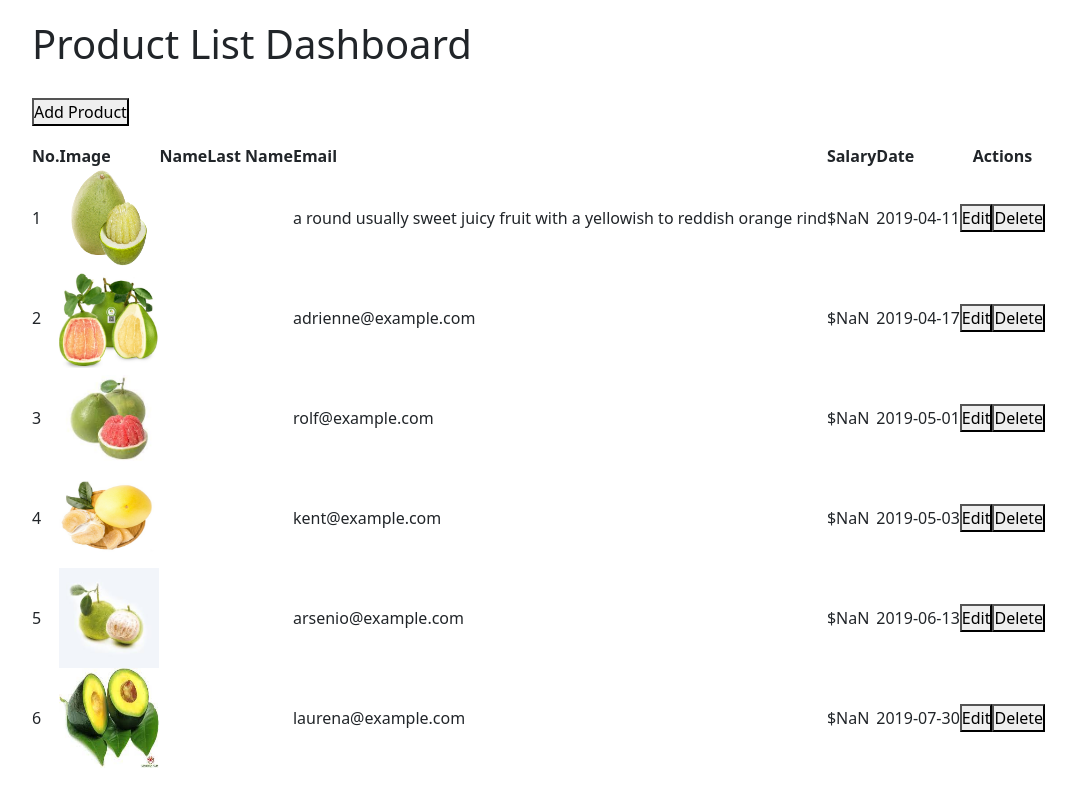
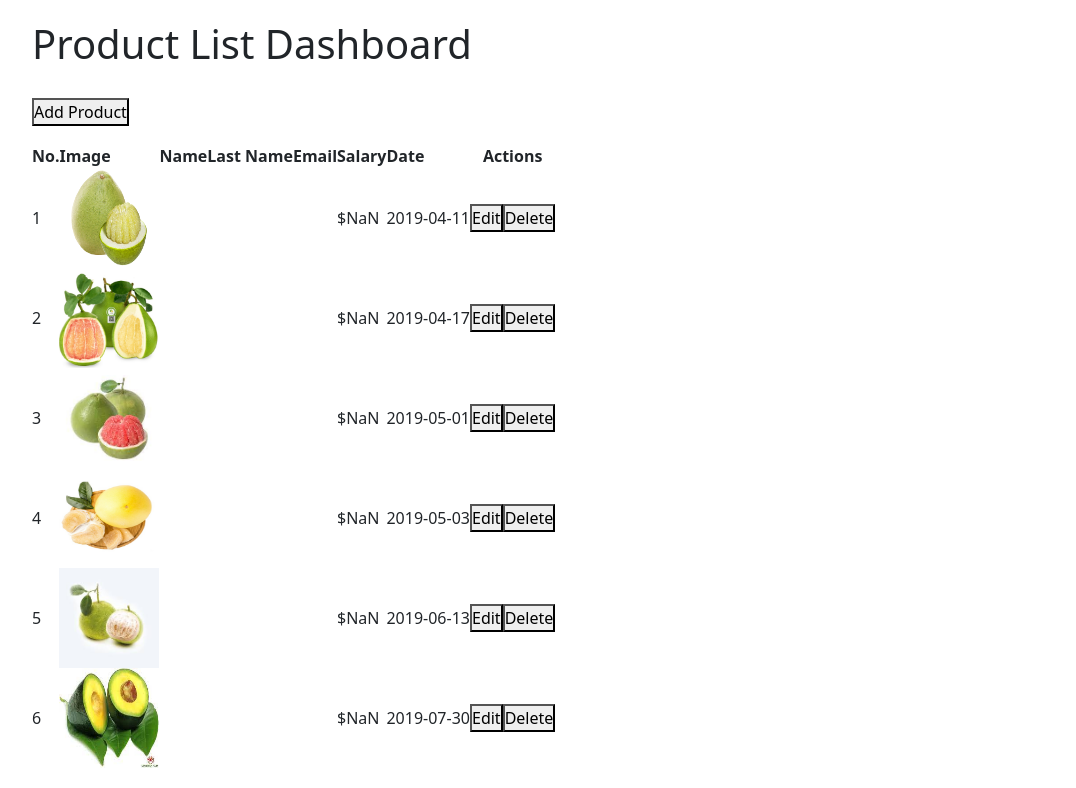
Before and after one commit to huy246302/landingpageweb, a React (Create React App) app: page /dashboard in a window 1280 px wide. Shown: the top 788 px of the page, without its empty margins (50-1126 px from the left). Built offline with nearby package versions, Linux system fonts and the light colour scheme.

Commit message:
no-mesaage

```diff
--- a/src/components/Dashboard/index.js
+++ b/src/components/Dashboard/index.js
@@ -3,14 +3,14 @@ import Swal from 'sweetalert2';
 import { productsData } from '../../data';
 
 const Dashboard = ({ setIsAuthenticated }) => {
-    const [products, setEmployees] = useState(productsData);
+    const [products, setProductsData] = useState(productsData);
     const [selectedEmployee, setSelectedEmployee] = useState(null);
     const [isAdding, setIsAdding] = useState(false);
     const [isEditing, setIsEditing] = useState(false);
 
     useEffect(() => {
       const data = JSON.parse(localStorage.getItem('employees_data'));
-      if (data !== null && Object.keys(data).length !== 0) setEmployees(data);
+      if (data !== null && Object.keys(data).length !== 0) setProductsData(data);
     }, []);
 
     const handleEdit = id => {
@@ -42,7 +42,7 @@ const Dashboard = ({ setIsAuthenticated }) => {
 
           const employeesCopy = products.filter(product => product.id !== id);
           localStorage.setItem('employees_data', JSON.stringify(employeesCopy));
-          setEmployees(employeesCopy);
+          setProductsData(employeesCopy);
         }
       });
     };
@@ -99,7 +99,7 @@ const Dashboard = ({ setIsAuthenticated }) => {
                       }}></img></td>
                       <td>{product.firstName}</td>
                       <td>{product.lastName}</td>
-                      <td>{product.description}</td>
+                      <td>{product.email}</td>
                       <td>{formatter.format(product.salary)}</td>
                       <td>{product.date} </td>
                       <td className="text-right">
@@ -131,7 +131,7 @@ const Dashboard = ({ setIsAuthenticated }) => {
       );
     };
 
-    const Add = ({ products, setEmployees, setIsAdding }) => {
+    const Add = ({ products, setProductsData, setIsAdding }) => {
         const [prodName, setProdName] = useState('');
         const [lastName, setLastName] = useState('');
         const [description, setEmail] = useState('');
@@ -164,7 +164,7 @@ const Dashboard = ({ setIsAuthenticated }) => {
 
           products.push(newEmployee);
           localStorage.setItem('employees_data', JSON.stringify(products));
-          setEmployees(products);
+          setProductsData(products);
           setIsAdding(false);
 
           Swal.fire({
@@ -243,7 +243,7 @@ const Dashboard = ({ setIsAuthenticated }) => {
         );
     };
 
-    const Edit = ({ products, selectedEmployee, setEmployees, setIsEditing }) => {
+    const Edit = ({ products, selectedEmployee, setProductsData, setIsEditing }) => {
         const id = selectedEmployee.id;
 
         const [prodName, setProdName] = useState(selectedEmployee.prodName);
@@ -281,7 +281,7 @@ const Dashboard = ({ setIsAuthenticated }) => {
           }
 
           localStorage.setItem('employees_data', JSON.stringify(products));
-          setEmployees(products);
+          setProductsData(products);
           setIsEditing(false);
 
           Swal.fire({
@@ -370,7 +370,7 @@ const Dashboard = ({ setIsAuthenticated }) => {
         {isAdding && (
           <Add
             products={products}
-            setEmployees={setEmployees}
+            setProductsData={setProductsData}
             setIsAdding={setIsAdding}
           />
         )}
@@ -378,7 +378,7 @@ const Dashboard = ({ setIsAuthenticated }) => {
           <Edit
             products={products}
             selectedEmployee={selectedEmployee}
-            setEmployees={setEmployees}
+            setProductsData={setProductsData}
             setIsEditing={setIsEditing}
           />
         )}
--- a/src/data/index.js
+++ b/src/data/index.js
@@ -20,7 +20,7 @@ const productsData = [
       image: img1,
       prodName: 'Bưởi',
       quantity: 'quả',
-      description: 'a round usually sweet juicy fruit with a yellowish to reddish orange rind',
+      description: 'TP Hồ Chí Minh',
       price: '1000',
       date: '2019-04-11',
     },
@@ -29,7 +29,7 @@ const productsData = [
       image: img2,
       prodName: 'Táo',
       quantity: 'quả',
-      description: 'adrienne@example.com',
+      description: 'Hà Nội',
       price: '80000',
       date: '2019-04-17',
     },
@@ -37,26 +37,26 @@ const productsData = [
       id: 3,
       image: img3,
       prodName: 'Chuối',
-      quantity: 'Hegdal',
-      description: 'rolf@example.com',
+      quantity: 'quả',
+      description: 'Vũng Tàu',
       price: '79000',
       date: '2019-05-01',
     },
     {
       id: 4,
       image: img4,
-      prodName: 'Kent',
-      quantity: 'Rosner',
-      description: 'kent@example.com',
+      prodName: 'Mít',
+      quantity: 'quả',
+      description: 'Cần Giờ',
       price: '56000',
       date: '2019-05-03',
     },
     {
       id: 5,
       image: img5,
-      prodName: 'Arsenio',
-      quantity: 'Grant',
-      description: 'arsenio@example.com',
+      prodName: 'Táo',
+      quantity: 'quả',
+      description: 'Nha Trang',
       price: '65000',
       date: '2019-06-13',
     },
--- a/src/pages/Item/ItemDetailPage.js
+++ b/src/pages/Item/ItemDetailPage.js
@@ -20,7 +20,7 @@ export function ItemDetailPage(props) {
                         <div class="col-lg-4">
                             <div class="right-content">
                                 <h4>{product.prodName}</h4>
-                                <span class="price">{product.salary} VNĐ</span>
+                                <span class="price">{product.price} VNĐ</span>
                                 <h4>Mô tả</h4>
                                 <span>{product.description}</span>
                                 <div class="quantity-content">
@@ -36,7 +36,7 @@ export function ItemDetailPage(props) {
                                     </div>
                                 </div>
                                 <div class="total">
-                                    <h4>Tổng cộng {product.salary} VNĐ</h4>
+                                    <h4>Tổng cộng {product.price} VNĐ</h4>
                                     <div class="main-border-button"><a href="#">Add To Cart</a></div>
                                 </div>
                             </div>
--- a/src/pages/Item/ItemPage.js
+++ b/src/pages/Item/ItemPage.js
@@ -16,8 +16,8 @@ return(
                     </div>
                     <div className="col-md-6 product-imformation">
                       <h4>{content.prodName}</h4>
-                      <h4>{content.description}</h4>
-                      <h4>{content.date}</h4>
+                      <h4>Xuất xứ:{content.description}</h4>
+                      <h4>Ngày nhập:{content.date}</h4>
                     </div>
                     <div className='col-md-2 product-price'>
                       <h4>{content.price} VNĐ</h4>
```
